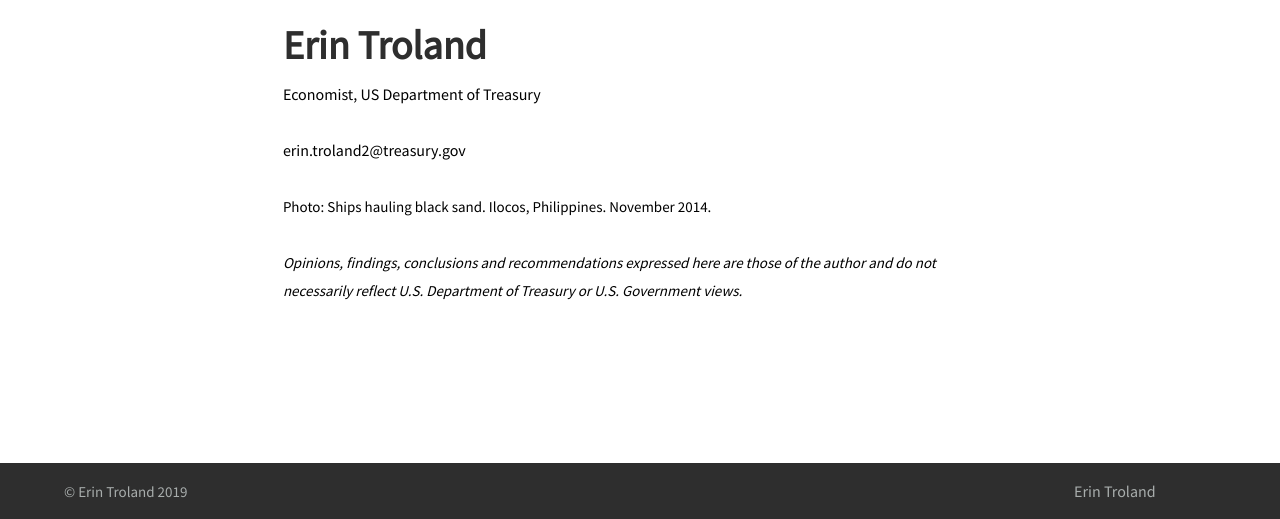
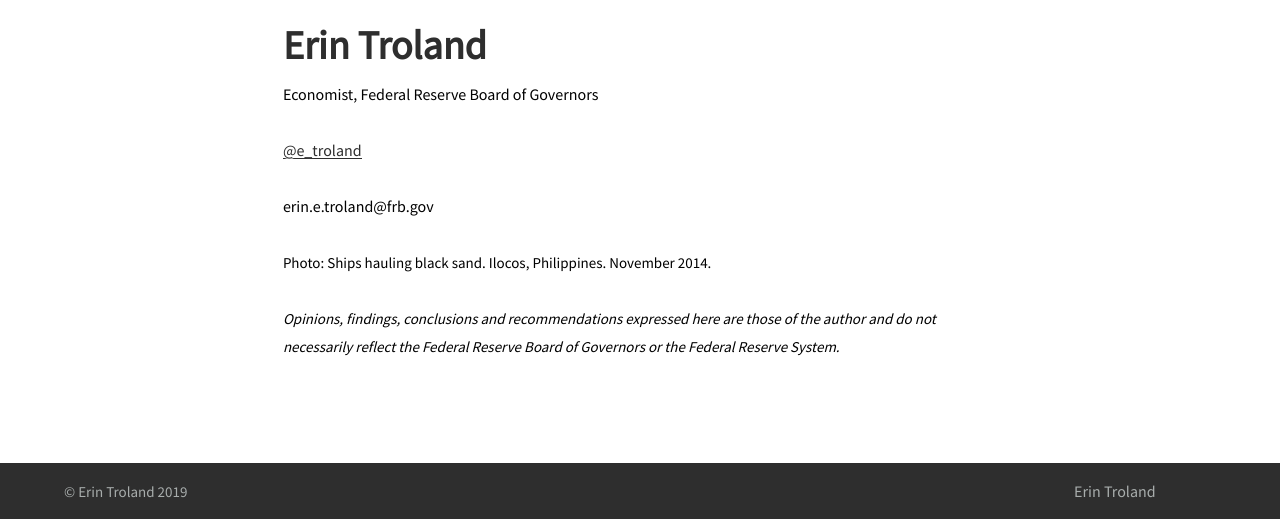
Before and after one commit to erintroland/erintroland.github.io, a Jekyll site: the page built from index.md, in a window 1280 px wide, cut to the strip 381-900 px from the top of the page. Built offline with Jekyll 4.4.1, drawn with Linux system fonts in a browser that asks for light colours; our own code applies the rules of GitHub Pages for plain Markdown files.

Commit message:
Updated affiliation.

```diff
--- a/index.md
+++ b/index.md
@@ -6,12 +6,14 @@ excerpt: ""
 ---
 
 
-Economist, US Department of Treasury
+Economist, Federal Reserve Board of Governors
 
-&#101;&#114;&#105;&#110;&#46;&#116;&#114;&#111;&#108;&#97;&#110;&#100;&#50;&#64;&#116;&#114;&#101;&#97;&#115;&#117;&#114;&#121;&#46;&#103;&#111;&#118;
+[@e_troland](https://twitter.com/e_troland)
 
+
+&#101;&#114;&#105;&#110;&#046;&#101;&#046;&#116;&#114;&#111;&#108;&#097;&#110;&#100;&#064;&#102;&#114;&#098;&#046;&#103;&#111;&#118;
 
 <small>Photo: Ships hauling black sand. Ilocos, Philippines. November 2014. </small>
 
 
-<small><i>Opinions, findings, conclusions and recommendations expressed here are those of the author and do not necessarily reflect U.S. Department of Treasury or U.S. Government views.</i></small>
+<small><i>Opinions, findings, conclusions and recommendations expressed here are those of the author and do not necessarily reflect the Federal Reserve Board of Governors or the Federal Reserve System.</i></small>
```
Also changed, not shown: 16 other files.
